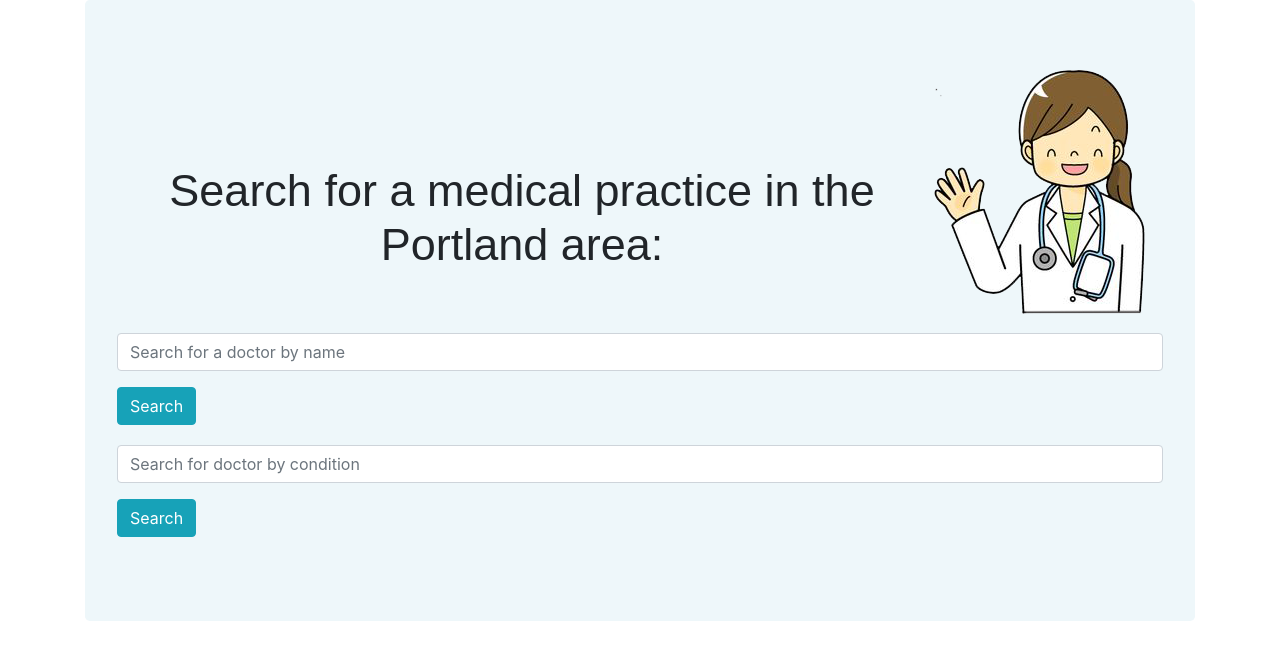
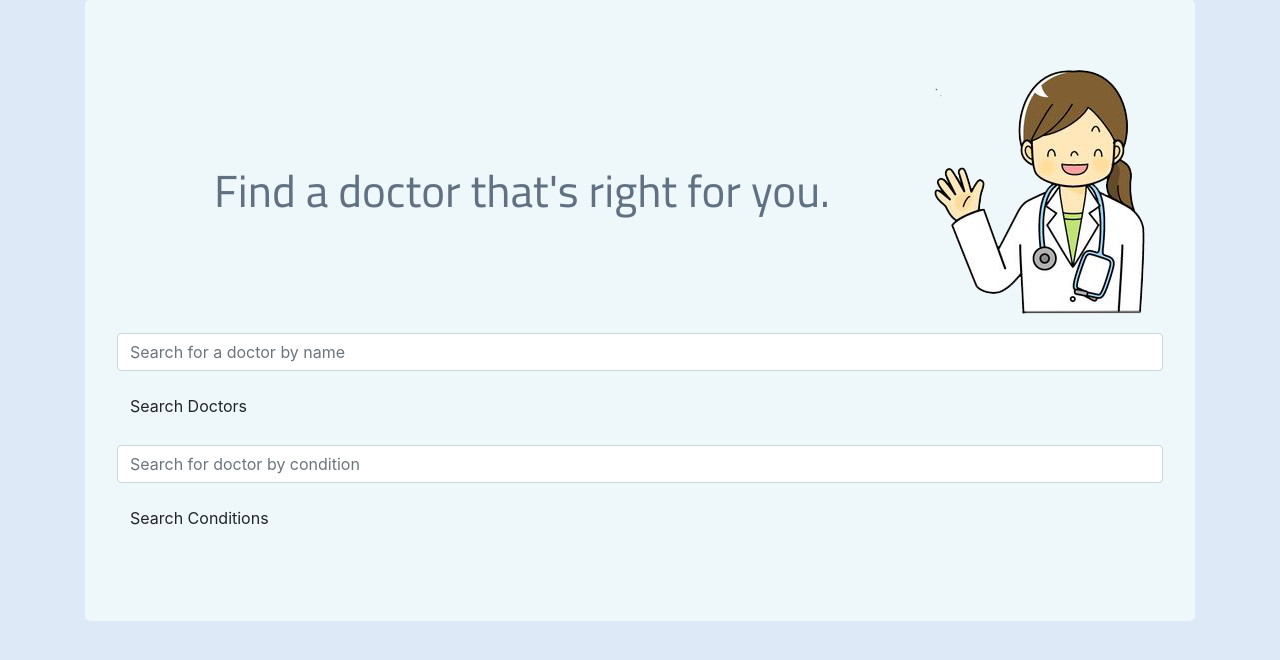
Before and after one commit to 1stBoltCrux/doctor-search, a website built with webpack: page src/index.html in a window 1280 px wide. Built offline with nearby package versions, Linux system fonts and the light colour scheme.

Commit message:
finalize styling

```diff
--- a/src/index.html
+++ b/src/index.html
@@ -1,7 +1,7 @@
 <!DOCTYPE html>
 <html lang="en" dir="ltr">
   <head>
-    <meta charset="utf-8">
+    <link href="https://fonts.googleapis.com/css?family=Cairo" rel="stylesheet">
     <title>Doctor Search</title>
   </head>
   <body>
@@ -9,14 +9,14 @@
       <div class="formContainer jumbotron">
         <div class="imageContainer">
           <img class="doctorImage" src="./img/doctor.png" alt="a waving doctor">
-          <h3 class="text-center mainHeader">Search for a medical practice in the Portland area:</h3>
+          <h3 class="text-center mainHeader">Find a doctor that's right for you.</h3>
         </div>
         <form id="form1">
           <div class="form-group">
             <input class="form-control" type="text" id="nameSearchInput" placeholder="Search for a doctor by name" required>
           </div>
           <div class="buttonDiv">
-            <button type="submit" class="btn btn-info" name="button">Search</button>
+            <button type="submit" class="btn" name="button">Search Doctors</button>
           </div>
         </form>
         <form id="form2">
@@ -24,7 +24,7 @@
             <input class="form-control" type="text" id="conditionSearchInput" placeholder="Search for doctor by condition" required>
           </div>
           <div class="buttonDiv">
-            <button type="submit" class="btn btn-info" name="button">Search</button>
+            <button type="submit" class="btn" name="button">Search Conditions</button>
           </div>
         </form>
       </div>
--- a/src/styles.css
+++ b/src/styles.css
@@ -1,3 +1,12 @@
+button {
+  background-color: #afcae8;
+}
+
+body{
+background-color: #dee9f8;
+color: #617181;
+}
+
 .doctorInfo {
   margin: 20px 20px 20px 40px;
   background-color: #eef7fa;
```
